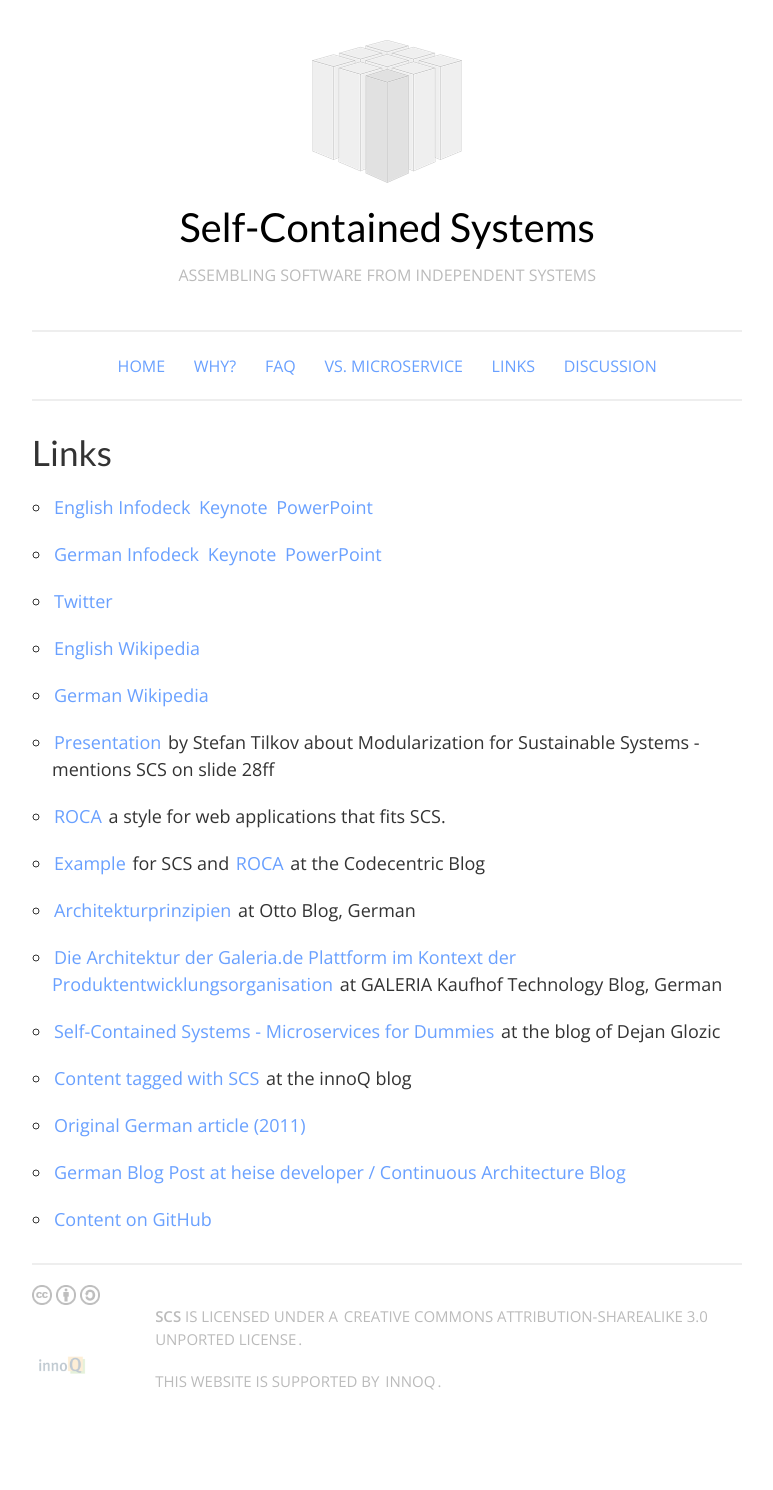
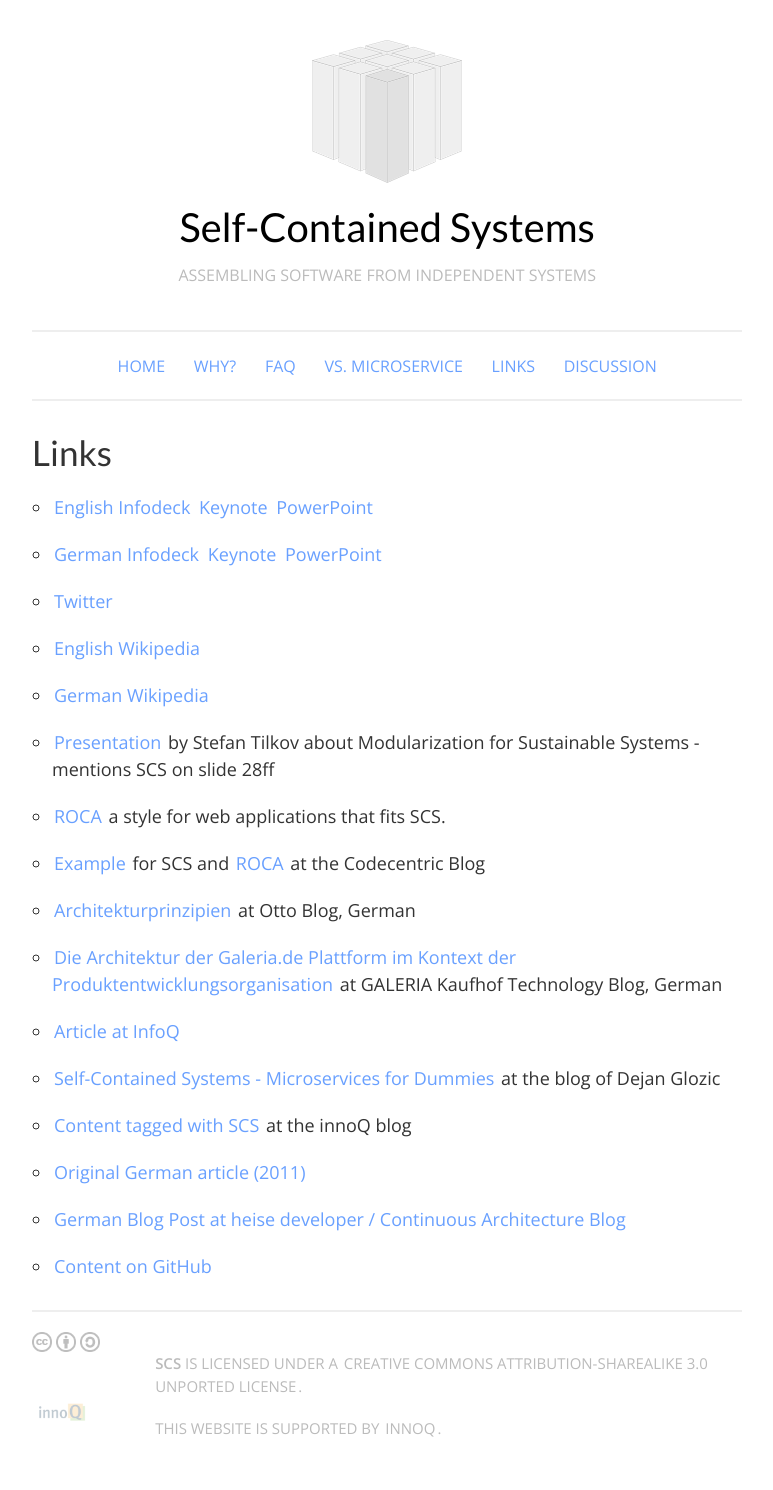
Before and after one commit to innoq/SCS, a Jekyll site: the page built from links.md, in a window 1280 px wide. Shown: the whole page, without its empty margins (128-901 px from the left). Built offline with Jekyll 4.4.1, drawn with Linux system fonts in a browser that asks for light colours; before the commit the page ends 1443 px from its top, so only the background shows below that.

Commit message:
Add InfoQ article

```diff
--- a/links.md
+++ b/links.md
@@ -32,6 +32,8 @@
 * [Die Architektur der Galeria.de Plattform im Kontext der Produktentwicklungsorganisation](http://galeria-kaufhof.github.io/general/2015/12/15/architektur-und-organisation-im-galeria-de-produktmanagement)
   at GALERIA Kaufhof Technology Blog, German
 
+* [Article at InfoQ](http://www.infoq.com/articles/microservices-real-world)
+
 * [Self-Contained Systems - Microservices for Dummies](http://dejanglozic.com/2016/01/04/self-contained-systems-microservices-for-dummies/)
   at the blog of Dejan Glozic
 
```
